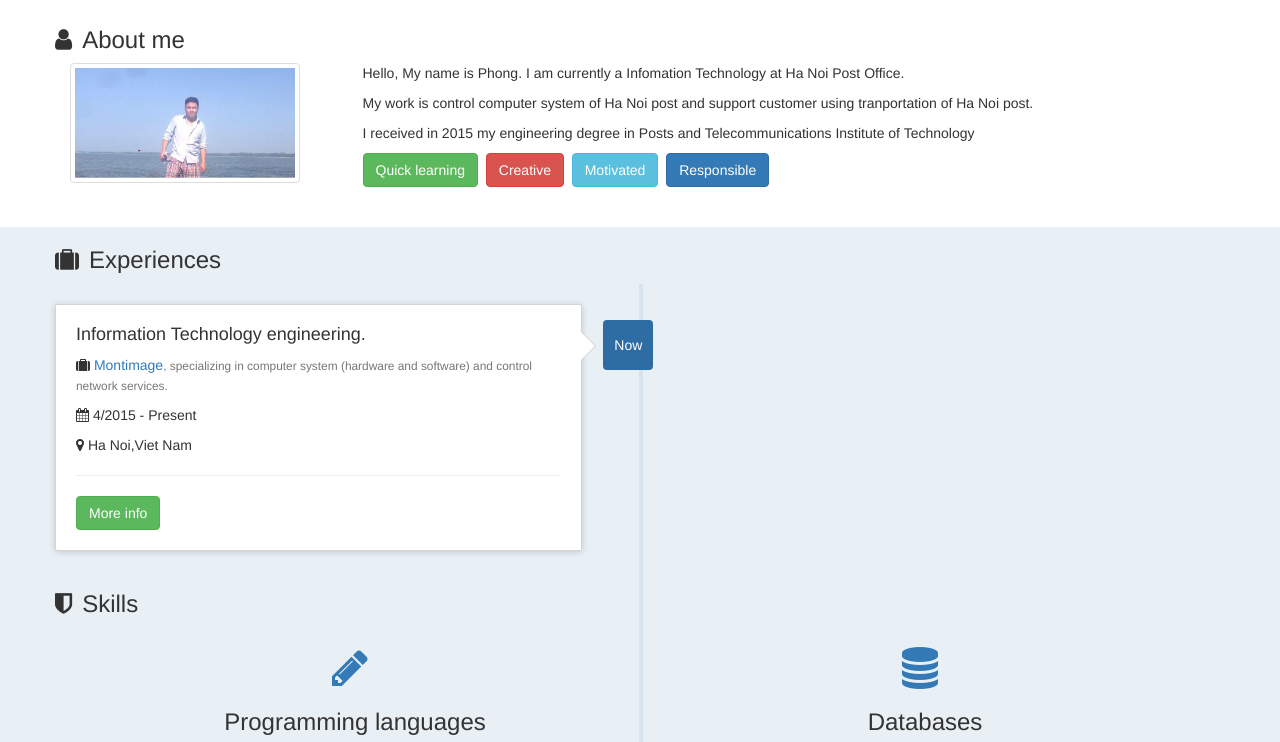
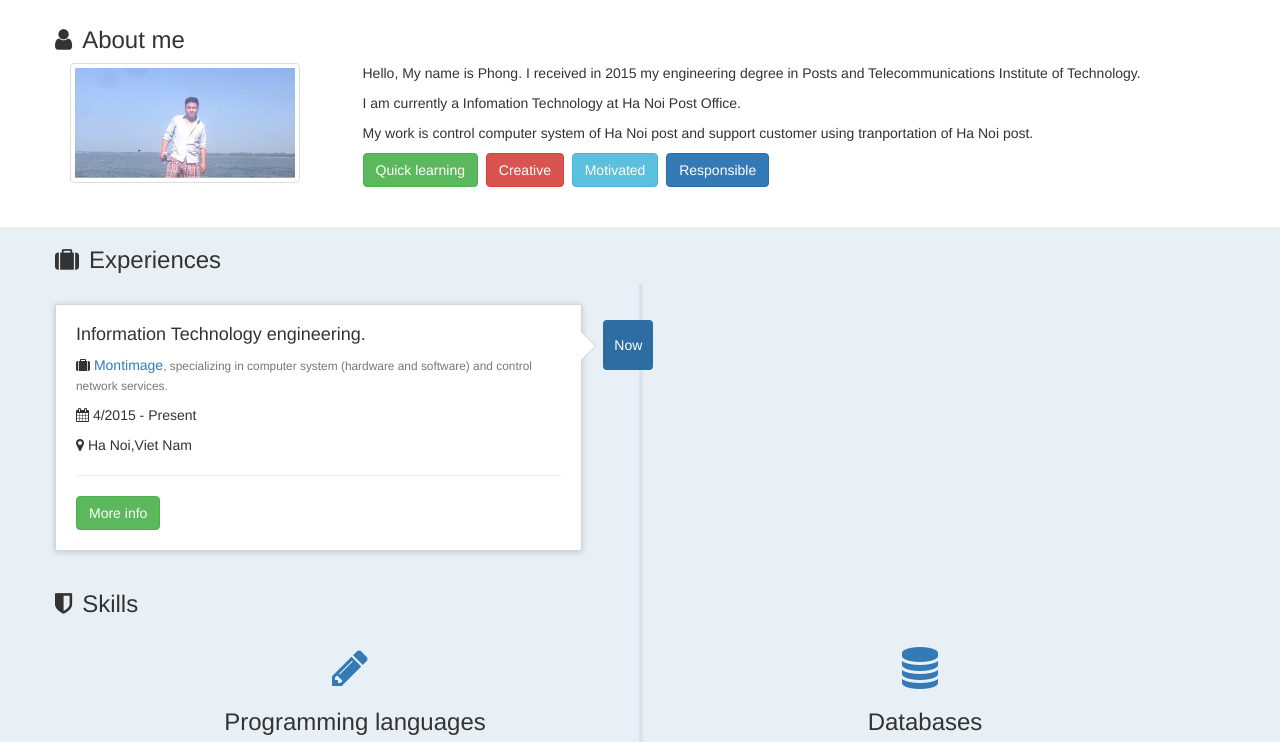
Before and after one commit to Phong231/portfolio, a plain HTML site: page index.html in a window 1280 px wide. Shown: the part 53-795 px from the top of the page. Drawn offline with nearby package versions, Linux system fonts and the light colour scheme.

Commit message:
Update index.html

```diff
--- a/index.html
+++ b/index.html
@@ -58,9 +58,9 @@
               <img src="index_files/avatar.png" class="img-responsive img-thumbnail" width="230" height="230">
             </div>
             <div class="col-lg-9 col-md-8 col-sm-8 text-left">
-              <p class="">Hello, My name is Phong. I am currently a Infomation Technology at Ha Noi Post Office.</p>
+              <p class="">Hello, My name is Phong. I received in 2015 my engineering degree in Posts and Telecommunications Institute of Technology.</p>
+              <p class=""> I am currently a Infomation Technology at Ha Noi Post Office.</p>
               <p class="">My work is control computer system of Ha Noi post and support customer  using tranportation of Ha Noi post.</p>
-              <p class="">I received in 2015 my engineering degree in Posts and Telecommunications Institute of Technology</p>
               <span class="btn btn-success wow bounceIn">Quick learning</span>&nbsp;
               <span class="btn  btn-danger wow bounceIn">Creative</span>&nbsp;
               <span class="btn btn-info wow bounceIn">Motivated</span>&nbsp;
```
